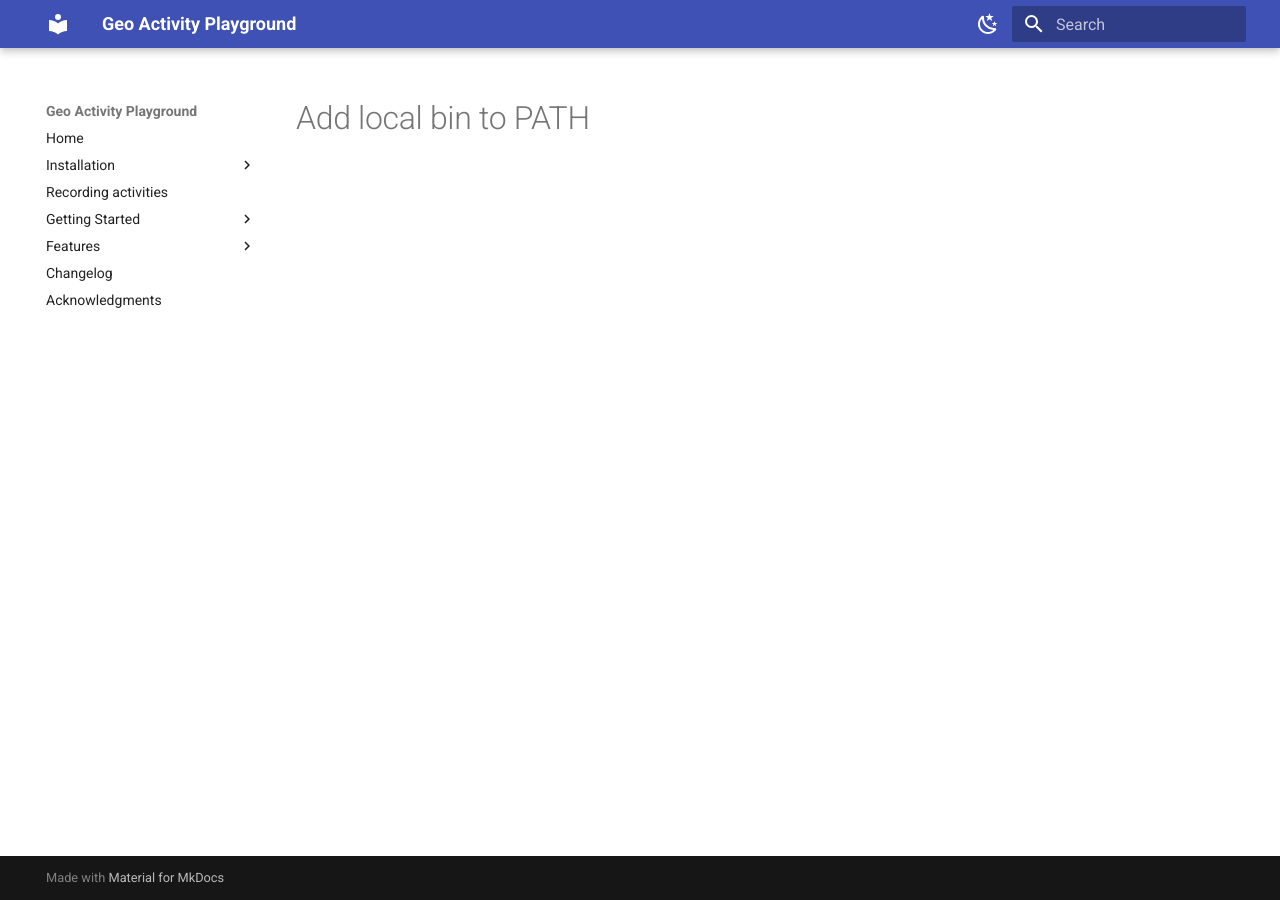
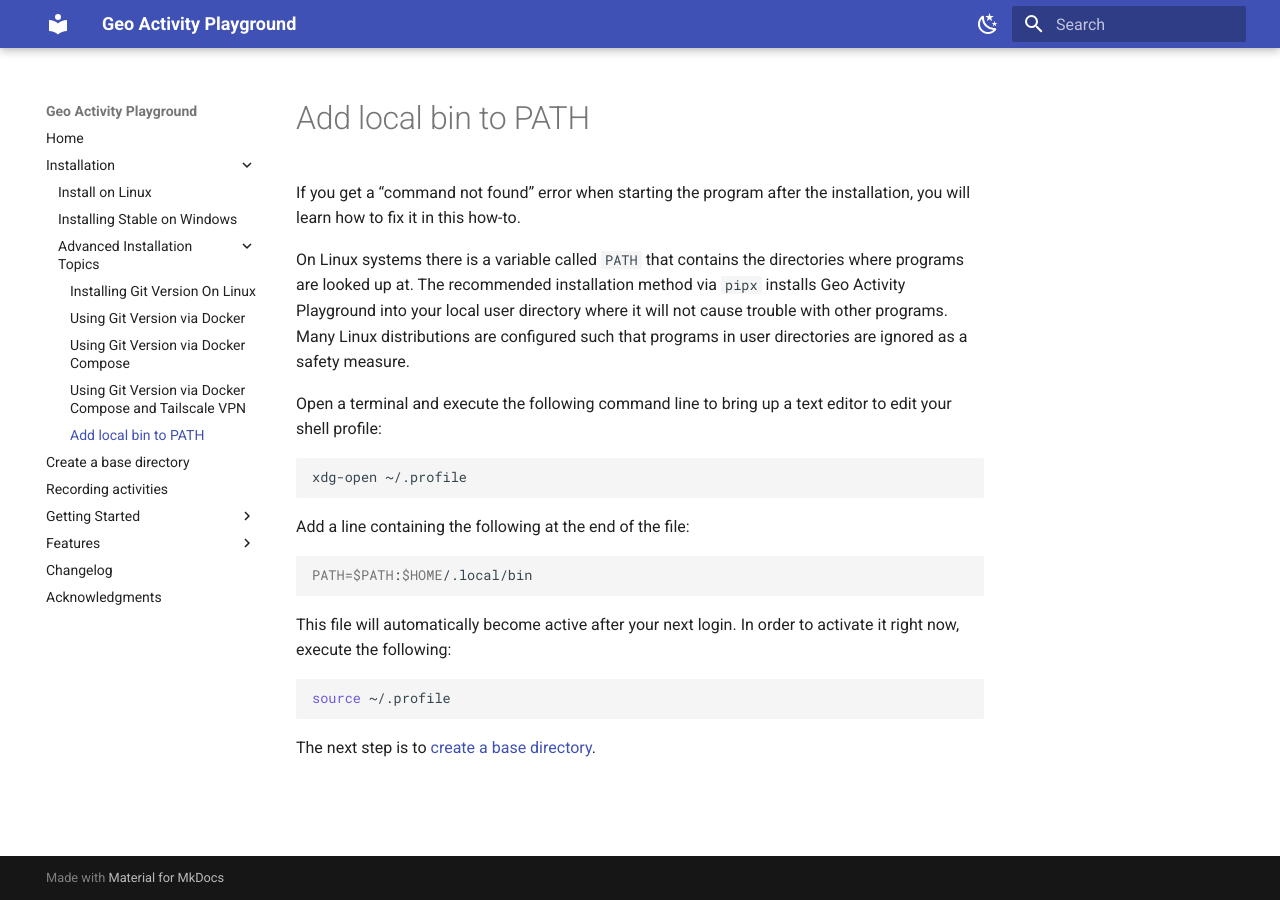
Before and after one commit to martin-ueding/geo-activity-playground, an MkDocs documentation site: the page built from docs/add-local-bin-to-path.md, in a window 1280 px wide. Built offline with MkDocs 1.6.1 and Material for MkDocs 9.7.7, drawn with Linux system fonts in a browser that asks for light colours.

Commit message:
Add more documentation

````diff
--- a/docs/add-local-bin-to-path.md
+++ b/docs/add-local-bin-to-path.md
@@ -1 +1,25 @@
 # Add local bin to PATH
+
+If you get a “command not found” error when starting the program after the installation, you will learn how to fix it in this how-to.
+
+On Linux systems there is a variable called `PATH` that contains the directories where programs are looked up at. The recommended installation method via `pipx` installs Geo Activity Playground into your local user directory where it will not cause trouble with other programs. Many Linux distributions are configured such that programs in user directories are ignored as a safety measure.
+
+Open a terminal and execute the following command line to bring up a text editor to edit your shell profile:
+
+```bash
+xdg-open ~/.profile
+```
+
+Add a line containing the following at the end of the file:
+
+```bash
+PATH=$PATH:$HOME/.local/bin
+```
+
+This file will automatically become active after your next login. In order to activate it right now, execute the following:
+
+```bash
+source ~/.profile
+```
+
+The next step is to [create a base directory](create-a-base-directory.md).
--- a/mkdocs.yml
+++ b/mkdocs.yml
@@ -29,6 +29,8 @@
       - getting-started/docker.md
       - getting-started/docker-compose.md
       - getting-started/docker-compose-tailscale.md
+      - add-local-bin-to-path.md
+  - create-a-base-directory.md
   - recording-activities.md
   - Getting Started:
     - Loading Activities:
````
Also changed, not shown: docs/create-a-base-directory.md (added, +1 -0 lines), docs/install-on-linux.md (+1 -1 lines).
